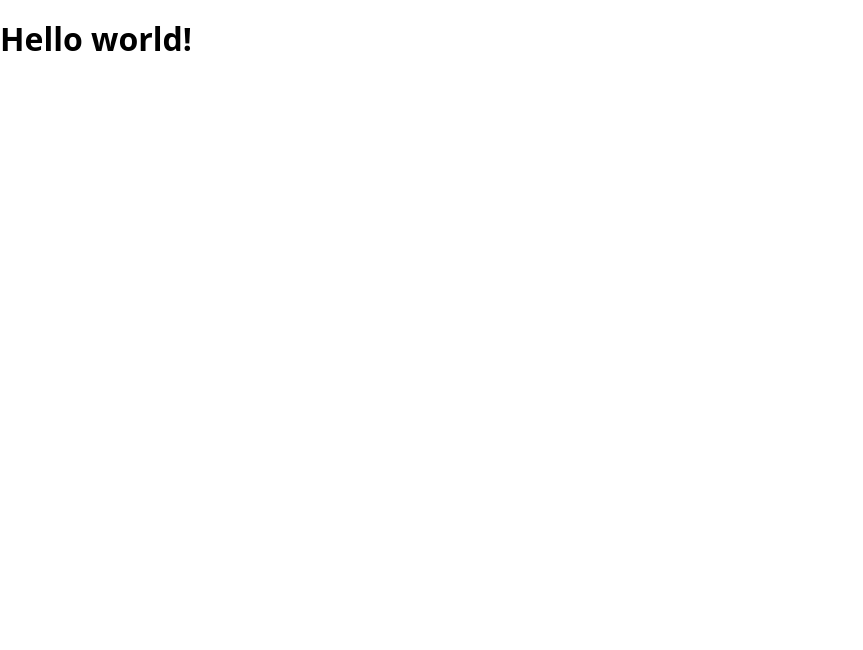
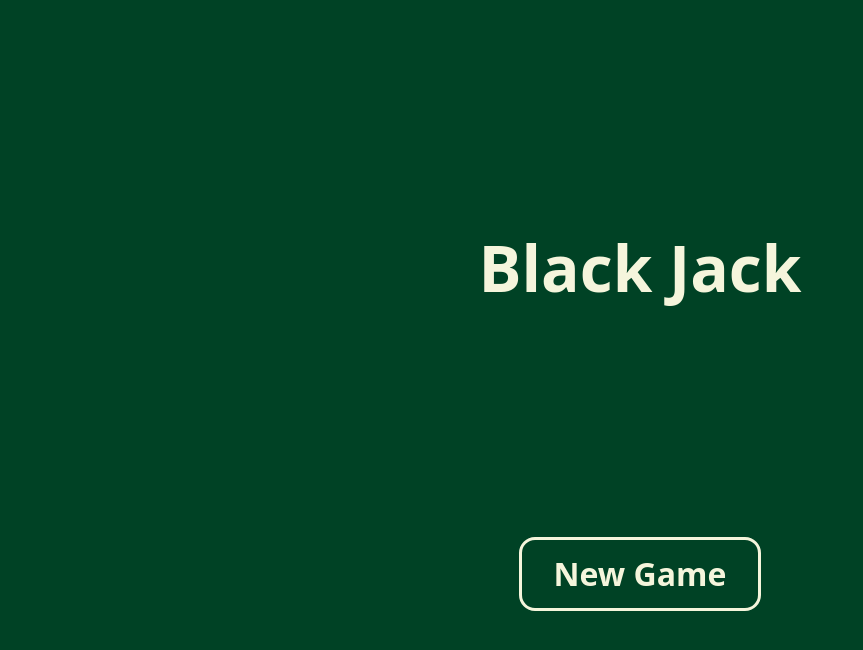
Before and after one commit to PoQuatre/black-jack, a React (Vite) app: page / in a window 1280 px wide. Shown: the top 650 px of the page, without its empty margins (0-863 px from the left). Built offline with nearby package versions, Linux system fonts and the light colour scheme.

Commit message:
:sparkles: feat: add start screen

```diff
--- a/src/App.jsx
+++ b/src/App.jsx
@@ -1,3 +1,5 @@
+import { StartScreen } from './components';
+
 export default function App() {
-  return <h1>Hello world!</h1>;
+  return <StartScreen />;
 }
--- /dev/null
+++ b/src/components/StartScreen/StartScreen.jsx
@@ -0,0 +1,12 @@
+import styles from './StartScreen.module.css';
+
+export default function StartScreen() {
+  return (
+    <div className={styles.container}>
+      <h1 className={styles.title}>Black Jack</h1>
+      <button className={styles.button} type="button">
+        New Game
+      </button>
+    </div>
+  );
+}
--- /dev/null
+++ b/src/components/StartScreen/StartScreen.module.css
@@ -0,0 +1,31 @@
+.container {
+  display: flex;
+  height: 100vh;
+  flex-direction: column;
+  align-items: center;
+  justify-content: space-evenly;
+  background-color: #004225;
+}
+
+.title {
+  color: beige;
+  font-size: 4rem;
+  text-align: center;
+}
+
+.button {
+  padding: 1rem 2rem;
+  border: 3px solid beige;
+  background-color: transparent;
+  border-radius: 1rem;
+  color: beige;
+  font-size: 2rem;
+  font-weight: bold;
+}
+
+.button:focus,
+.button:hover {
+  background-color: beige;
+  color: #004225;
+  outline: none;
+}
--- /dev/null
+++ b/src/components/StartScreen/index.js
@@ -0,0 +1,2 @@
+/* eslint-disable import/prefer-default-export */
+export { default as StartScreen } from './StartScreen';
--- /dev/null
+++ b/src/components/index.js
@@ -0,0 +1 @@
+export * from './StartScreen';
```
